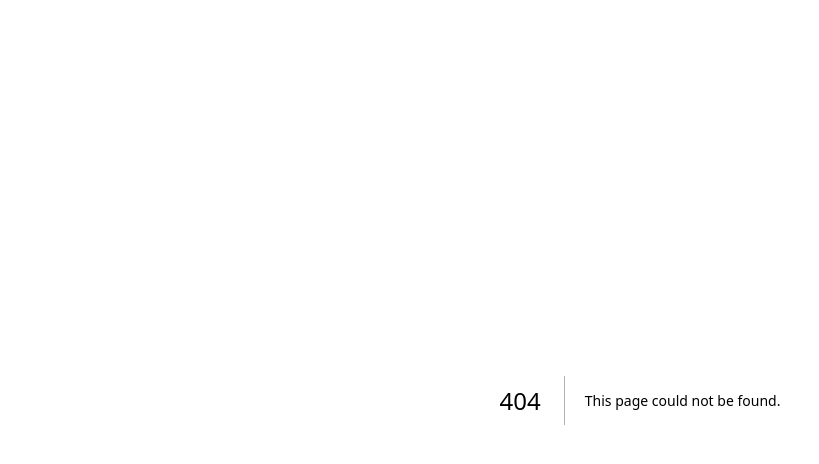
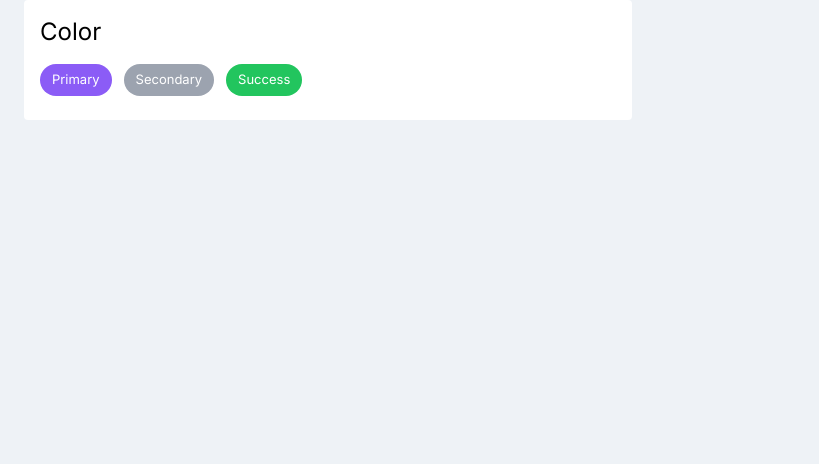
Before and after one commit to sakilanwar12/dashboard-mui, a Next.js app: page /components/chip in a window 1280 px wide. Before the commit this address had no page. Shown: the top 464 px of the page, without its empty margins (0-819 px from the left). Built offline with nearby package versions, Linux system fonts and the light colour scheme.

Commit message:
update: color chip

```diff
--- a/src/app/(protected)/components/button/BasicButton.tsx
+++ b/src/app/(protected)/components/button/BasicButton.tsx
@@ -4,7 +4,7 @@ const BasicButton = () => {
   return (
     <Box>
       <Box display="flex" gap="12px" flexWrap="wrap">
-        <Button>Primary</Button>
+        <Button color="primary">Primary</Button>
         <Button color="secondary">Secondary</Button>
         <Button color="success">Success</Button>
         <Button color="warning">Warning</Button>
--- /dev/null
+++ b/src/app/(protected)/components/chip/ColorChip.tsx
@@ -0,0 +1,11 @@
+import { Box, Chip } from "@mui/material";
+
+const ColorChip = () => {
+  return <Box display="flex" gap="12px" flexWrap="wrap">
+      <Chip label="Primary" color="primary" />
+      <Chip label="Secondary" color="secondary" />
+      <Chip label="Success" color="success" />
+  </Box>;
+};
+
+export default ColorChip;
--- /dev/null
+++ b/src/app/(protected)/components/chip/page.tsx
@@ -0,0 +1,28 @@
+import Card from "@/components/ui/CodeSnippet";
+import { Box } from "@mui/material";
+import ColorChip from "./ColorChip";
+
+const ChipPage = () => {
+  return (
+    <Box
+      sx={{
+        display: "grid",
+        gridTemplateColumns: {
+          xs: "repeat(1, 1fr)",
+          lg: "repeat(2, 1fr)",
+        },
+        gap: 2,
+      }}
+    >
+      <Card title="Color">
+        <ColorChip />
+      </Card>
+
+      {/*
+      incomplete :   Clickable and deletable
+      */}
+    </Box>
+  );
+};
+
+export default ChipPage;
```
Also changed, not shown: 1 other file (tests, documents, lock files or other folders).
